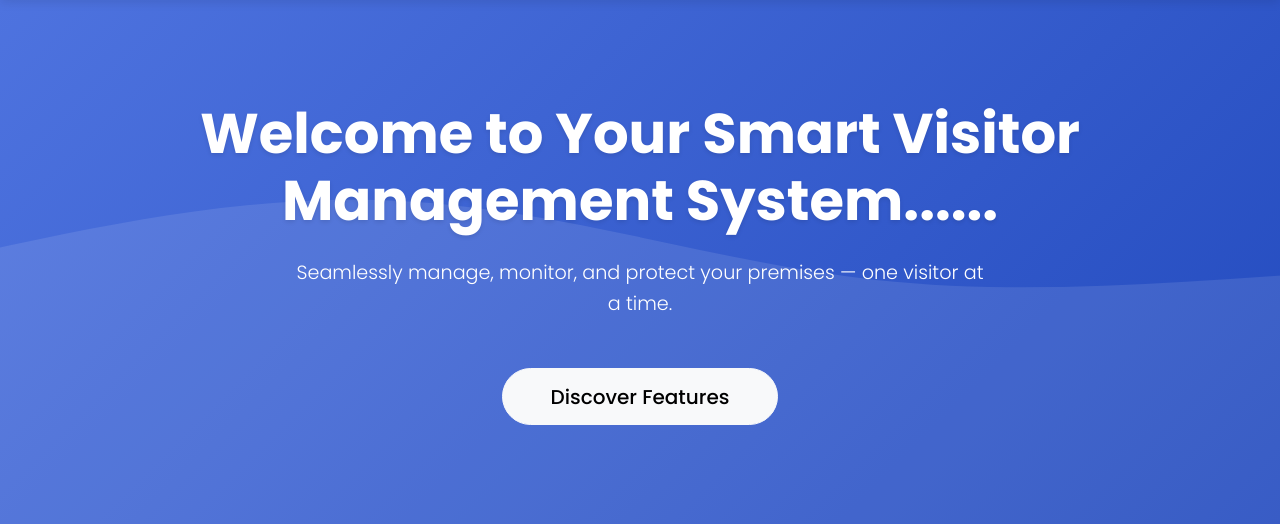
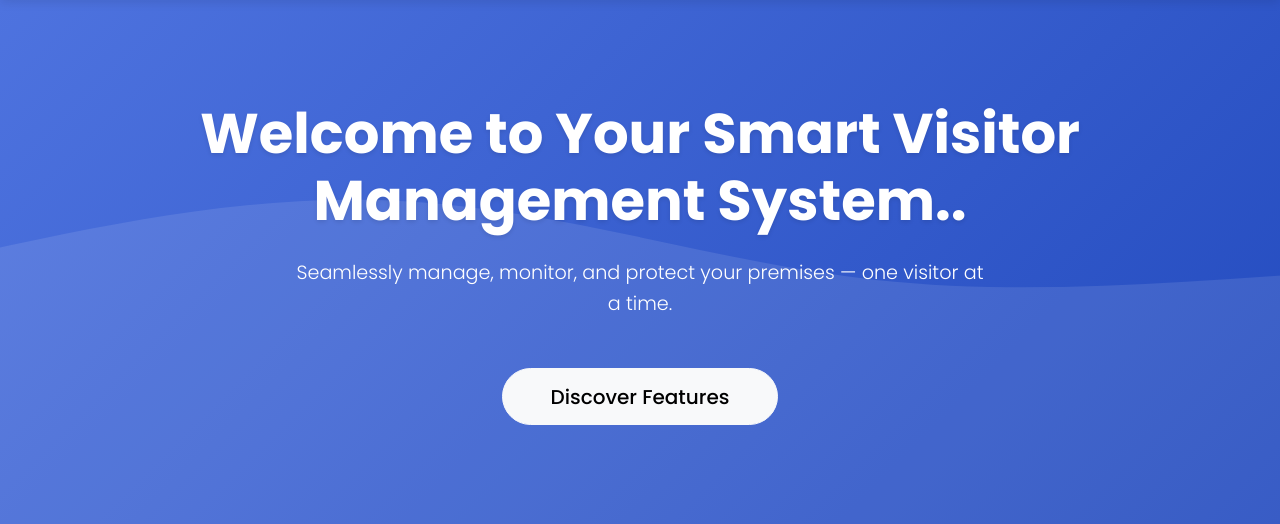
Before and after one commit to Abid-sa307/Visitor-Management-System-, a Laravel app: page / in a window 1280 px wide. Shown: the part 92-616 px from the top of the page. Run offline with Laravel 12, Linux system fonts and the light colour scheme; some libraries are stand-ins or nearby versions.

Commit message:
... added

```diff
--- a/resources/views/welcome.blade.php
+++ b/resources/views/welcome.blade.php
@@ -603,7 +603,7 @@
 <!-- Hero -->
 <section class="hero text-center">
     <div class="container hero-content">
-        <h1 class="display-4 fw-bold animate-fadeIn">Welcome to Your Smart Visitor Management System......</h1>
+        <h1 class="display-4 fw-bold animate-fadeIn">Welcome to Your Smart Visitor Management System..</h1>
         <p class="lead animate-fadeIn delay-1">Seamlessly manage, monitor, and protect your premises — one visitor at a time.</p>
         <a href="#features" class="btn btn-light btn-lg mt-3 px-5 animate-fadeIn delay-2">Discover Features</a>
 
```
